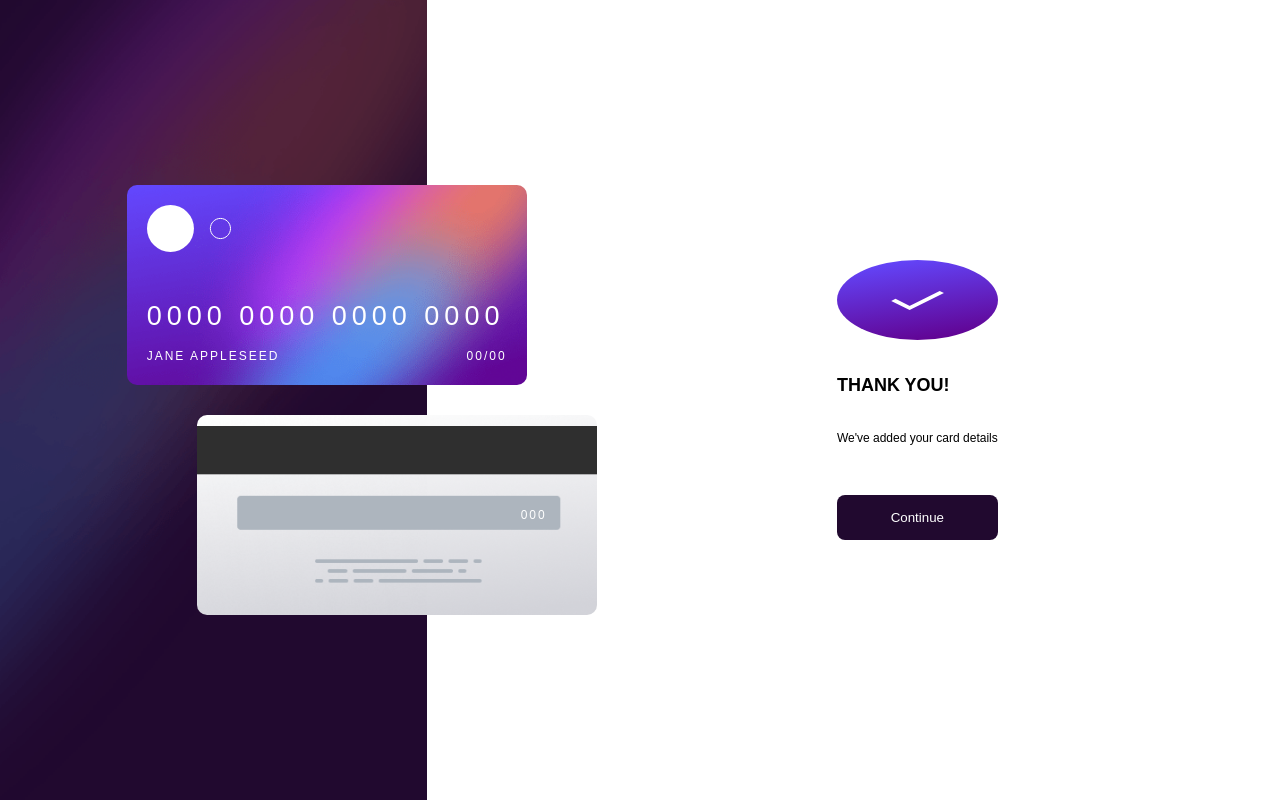
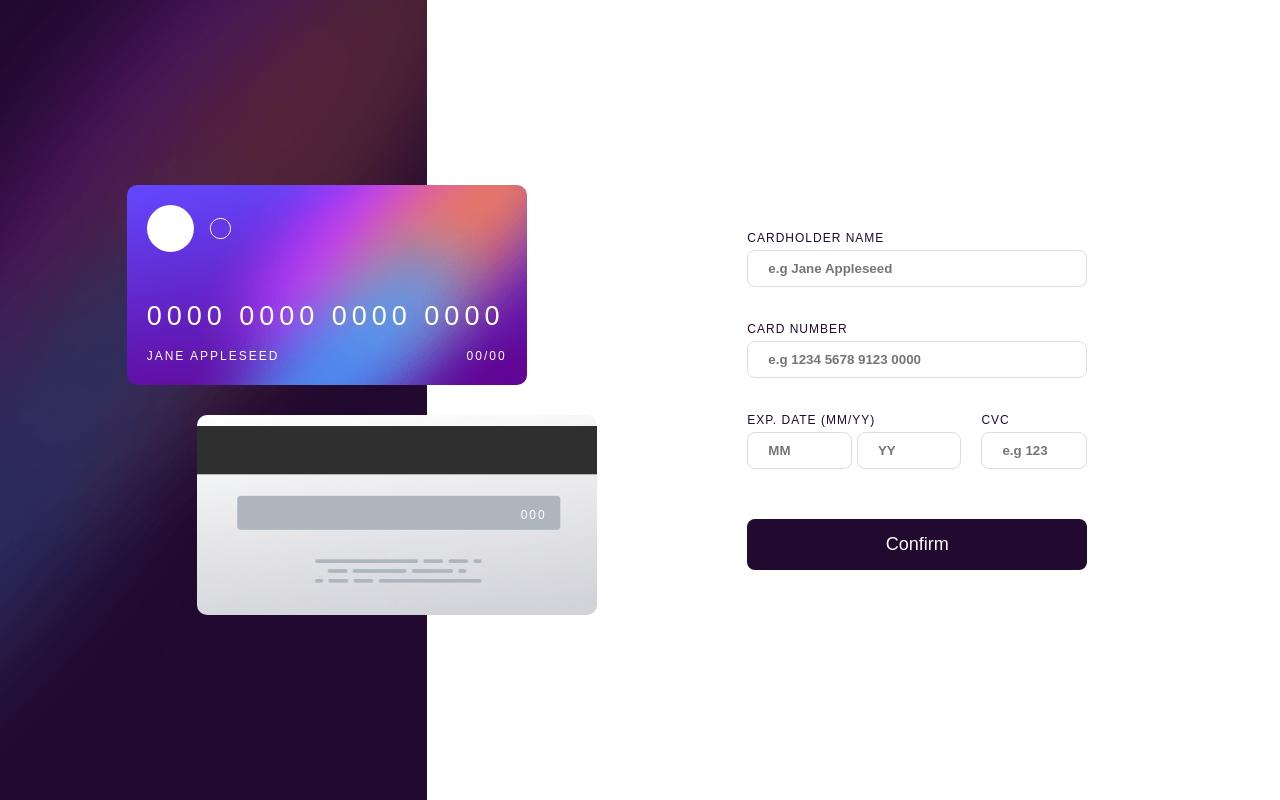
Before and after one commit to Danielhu3/interactive-card2, a React (Create React App) app: page / in a window 1280 px wide. Built offline with nearby package versions, Linux system fonts and the light colour scheme.

Commit message:
submiting form

```diff
--- a/src/components/main/button/style.ts
+++ b/src/components/main/button/style.ts
@@ -6,7 +6,7 @@ export const Button = styled.button`
     padding: 1.5rem 0;
     border-radius: 0.8rem;
     margin-top: 1.5rem;
-
+    font-size: 1.8rem;
     cursor: pointer;
 
     &:hover{
--- a/src/components/main/completeIcon/style.ts
+++ b/src/components/main/completeIcon/style.ts
@@ -1,5 +1,5 @@
 import styled from "styled-components";
 
 export const CompleteIcon = styled.img`
-
+    align-self: center;
 `
--- a/src/components/main/form/index.tsx
+++ b/src/components/main/form/index.tsx
@@ -67,20 +67,23 @@ const Index = ({form, setForm}: Props) => {
       for (const key of Object.keys(form)){
         setForm(oldValues=>({...oldValues, [key]: {'value':'', 'error': ''}}))
       }
-      //setIsSubmited(false)
+      setIsSubmited(false)
       return
     }
 
 
-
-
-
+    for (const key of Object.keys(form)){
+      if(form[key as keyof typeof form].error){
+        return
+      }
+    }
+   setIsSubmited(true)
 
   }
 
-  const [isSubmited, setIsSubmited] = React.useState(true);
+  const [isSubmited, setIsSubmited] = React.useState(false);
    if(!isSubmited)return (
-    <Form onSubmit={(e)=>handleSubmit(e)}>
+    <Form onSubmit={(e)=>handleSubmit(e)}  >
           <Label labelText='cardholder name'>
             <Input placeholder='e.g Jane Appleseed' form={form} setForm={setForm} field={'cardholderName'}></Input>
             {form.cardholderName.error ? <Error text={form.cardholderName.error}/> : <></>}
@@ -109,7 +112,7 @@ const Index = ({form, setForm}: Props) => {
     </Form>
   )
   return (
-  <Form onSubmit={(e)=> handleSubmit(e)}>
+  <Form onSubmit={(e)=> handleSubmit(e)} isSubmited={isSubmited}>
     <CompleteIcon />
     <Title />
     <Text />
--- a/src/components/main/form/style.ts
+++ b/src/components/main/form/style.ts
@@ -1,11 +1,11 @@
 import styled from "styled-components";
-export const Form = styled.form`
+export const Form = styled.form.attrs((props: {isSubmited:boolean}) => props)`
 
     display: flex;
     flex-wrap: wrap;
     flex-direction: column;
 
-    gap: 3.5rem;
+    gap: ${props => props.isSubmited ? '2rem' : '3.5rem'};
 
     max-width:34rem;
     margin-left: 15%;
--- a/src/components/main/text/index.tsx
+++ b/src/components/main/text/index.tsx
@@ -3,7 +3,7 @@ import { Text } from './style'
 
 const index = () => {
   return (
-    <Text>We've added your card details</Text>
+    <Text>We've added your card details.</Text>
   )
 }
 
--- a/src/components/main/text/style.ts
+++ b/src/components/main/text/style.ts
@@ -1,3 +1,7 @@
 import styled from "styled-components";
 export const Text = styled.p`
+    font-size: 1.8rem;
+    align-self: center;
+    color:hsl(279, 6%, 55%);
+
 `
--- a/src/components/main/title/style.ts
+++ b/src/components/main/title/style.ts
@@ -1,4 +1,7 @@
 import styled from "styled-components";
 export const Title = styled.h2`
-
+    font-size: 2em;
+    letter-spacing: 0.5rem;
+    color: hsl(278, 68%, 11%);
+    align-self: center;
 `
```
